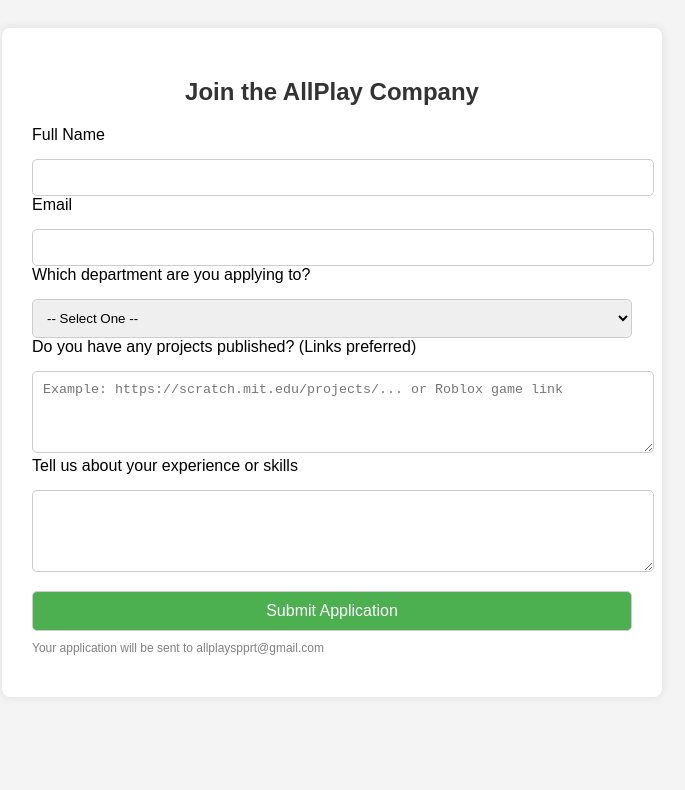
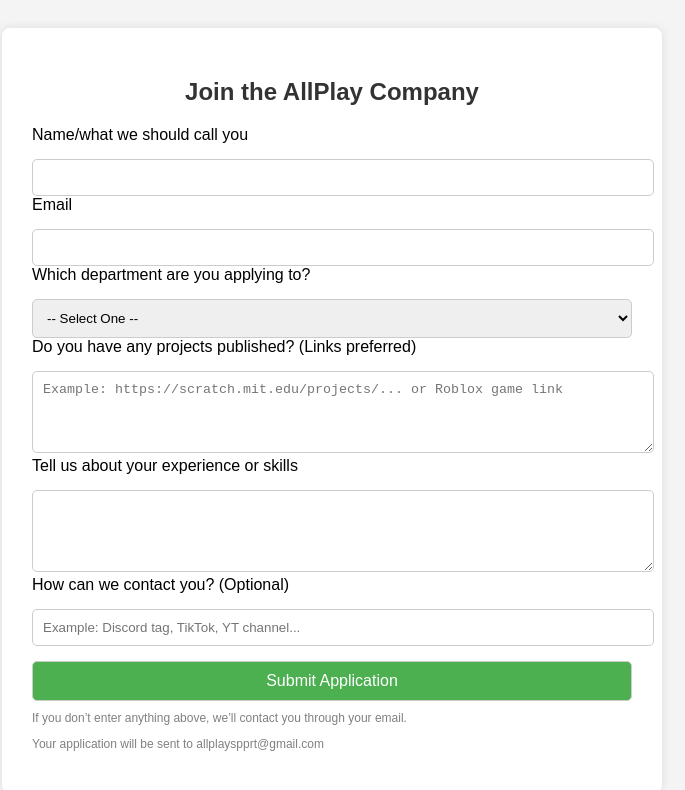
Before and after one commit to omxrprob/AllPlaysignup, a plain HTML site: page index.html in a window 1280 px wide. Shown: the whole page, without its empty margins (308-993 px from the left). Drawn offline with Linux system fonts and the light colour scheme.

Commit message:
index.html

```diff
--- a/index.html
+++ b/index.html
@@ -57,7 +57,7 @@
     <input type="hidden" name="_captcha" value="false" />
     <input type="hidden" name="_subject" value="New AllPlay Signup" />
 
-    <label for="name">Full Name</label>
+    <label for="name"> Name/what we should call you</label>
     <input type="text" name="Name" id="name" required />
 
     <label for="email">Email</label>
@@ -83,8 +83,12 @@
     <label for="experience">Tell us about your experience or skills</label>
     <textarea name="Experience" id="experience" rows="4"></textarea>
 
+    <label for="contact">How can we contact you? (Optional)</label>
+    <input type="text" name="Preferred Contact" id="contact" placeholder="Example: Discord tag, TikTok, YT channel...">
+
     <button type="submit">Submit Application</button>
 
+    <p class="note">If you don’t enter anything above, we’ll contact you through your email.</p>
     <p class="note">Your application will be sent to allplayspprt@gmail.com</p>
   </form>
 </div>
```
